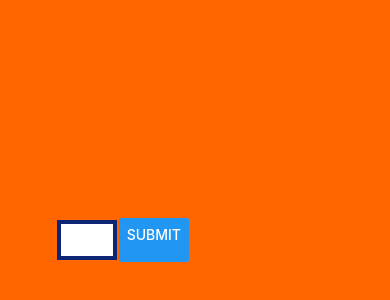
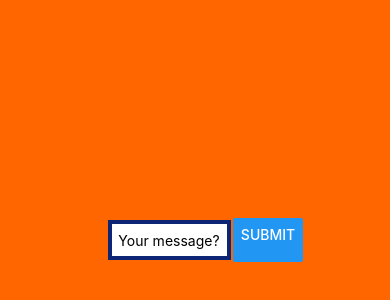
Before and after one commit to salter19/tamk-4A00EZ65-3001-kojo, a React Native app: screen / in a window 390 px wide. Shown: the part 182-482 px from the top of the page. Built offline with nearby package versions, Linux system fonts and the light colour scheme.

Commit message:
Add to InputText: better functionality.

```diff
--- a/components/InputText.js
+++ b/components/InputText.js
@@ -1,30 +1,46 @@
-import React from 'react';
+import React, {useState} from 'react';
 import {TextInput, Button, View, StyleSheet} from 'react-native';
+
+const InputText = (props) => {
+
+  const placeholder = 'Your message?'
+  const [message, onChangeText] = useState('');
+
+
+  const onSubmit = () => {
+    props.onSubmitPress(message);
+    onChangeText('');
+  }
+
+  return (
+    <View style={styles.root}>
+      <TextInput
+        style={styles.input}
+        placeholder={placeholder}
+        onChangeText={e => onChangeText(e)}
+        value={message}
+      />
+      <Button title="Submit" onPress={onSubmit}/>
+    </View>
+  );
+
+};
 
 const styles = StyleSheet.create({
   root: {
     flexDirection:"row",
-    borderColor: "#fff"
+    borderColor: "#fff",
+    justifyContent: "center"
   },
   input: {
     height:40,
     borderColor: "#0c2576",
     backgroundColor:"#fff",
     borderWidth: 4,
-    width: "20%",
-    margin: 2
+    width: "40%",
+    margin: 2,
+    paddingLeft: 6,
   }
 });
 
-const InputText = (props) => {
-
-  return (
-    <View style={styles.root}>
-      <TextInput style={styles.input} onTouchEnd={e => console.log('end of touch')}/>
-      <Button title="Submit" onPress={props.onSubmitPress}/>
-    </View>
-  );
-
-};
-
 export default InputText;
```
